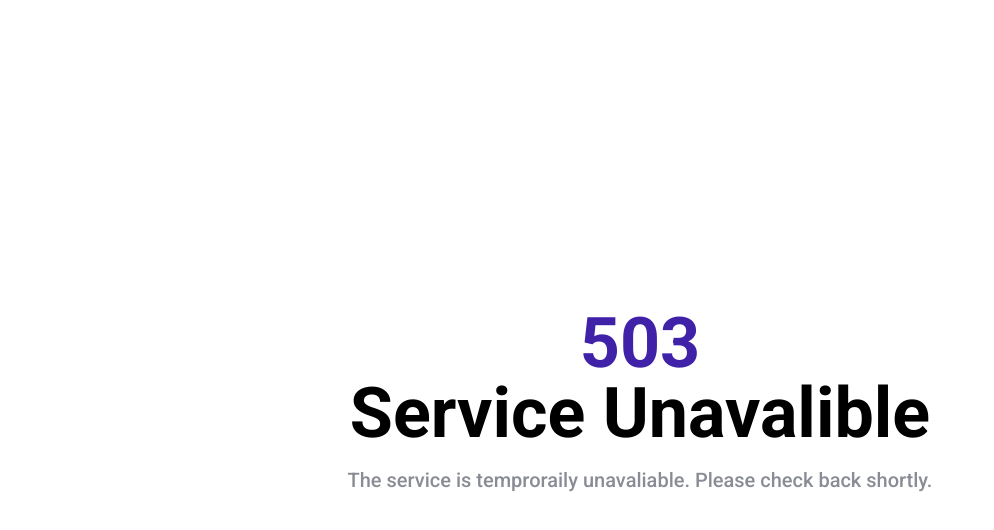
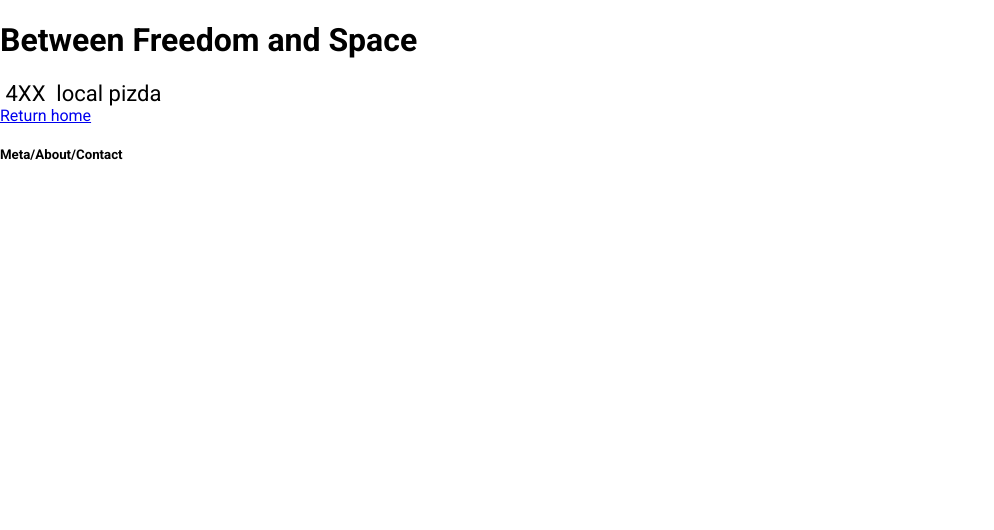
Before and after one commit to Between-Freedom-and-Space/Web-Client, a React (Create React App) app: page /404 in a window 1280 px wide. Shown: the top 530 px of the page, without its empty margins (0-994 px from the left). Built offline with nearby package versions, Linux system fonts and the light colour scheme.

Commit message:
Added router basic

```diff
--- a/package.json
+++ b/package.json
@@ -14,6 +14,7 @@
     "node-sass": "^7.0.3",
     "react": "^18.2.0",
     "react-dom": "^18.2.0",
+    "react-router-dom": "^6.4.2",
     "react-scripts": "5.0.1",
     "typescript": "^4.8.4",
     "web-vitals": "^2.1.4"
--- /dev/null
+++ b/src/apps/page/page.module.css
@@ -0,0 +1,4 @@
+.pageContainer {
+    display: block;
+    margin: 0;
+}
--- /dev/null
+++ b/src/apps/page/page.tsx
@@ -0,0 +1,23 @@
+import React, {ReactNode} from 'react';
+
+import Header from '../../common/components/header/header';
+import Footer from '../../common/components/footer/footer';
+import GeneralContentHolder from '../../common/components/general-content-holder/general-content-holder';
+
+import styles from './page.module.css';
+
+type Props = { children?: ReactNode }
+
+function Page({children}: Props) {
+  return (
+    <div className={styles.pageContainer}>
+      <Header/>
+      <GeneralContentHolder>
+        {children}
+      </GeneralContentHolder>
+      <Footer/>
+    </div>
+  );
+}
+
+export default Page;
--- a/src/common/components/footer/footer.tsx
+++ b/src/common/components/footer/footer.tsx
@@ -1 +1,11 @@
-export {}
+import React from 'react';
+
+function Footer() {
+  return (
+    <footer>
+      <h5> Meta/About/Contact </h5>
+    </footer>
+  );
+}
+
+export default Footer;
--- /dev/null
+++ b/src/common/components/general-content-holder/general-content-holder.tsx
@@ -0,0 +1,13 @@
+import React, {ReactNode} from "react";
+
+type Props = { children?: ReactNode }
+
+function GeneralContentHolder({children}: Props) {
+  return (
+    <main>
+      {children}
+    </main>
+  );
+}
+
+export default GeneralContentHolder;
--- a/src/common/components/header/header.tsx
+++ b/src/common/components/header/header.tsx
@@ -1 +1,11 @@
-export {}
+import React from 'react';
+
+function Header() {
+  return (
+    <header>
+      <h1>Between Freedom and Space</h1>
+    </header>
+  );
+}
+
+export default Header;
--- a/src/entry/entry.tsx
+++ b/src/entry/entry.tsx
@@ -1,11 +1,23 @@
 import React from 'react';
-import FailStatusView from '../common/components/fail-status-view/fail-status-view';
-import { FailType } from '../common/components/fail-status-view/types';
 import './entry.css';
+
+import HomePage from '../pages/home.page';
+import ProfilePage from '../pages/profile.page';
+// import ErrorPage from '../pages/error.page';
+
+import { BrowserRouter, Route, Routes, Navigate } from 'react-router-dom';
+import ErrorPage from "../pages/error.page";
 
 function Entry() {
   return (
-      <FailStatusView failType={FailType.ServiceUnavalible}/>
+    <BrowserRouter>
+      <Routes>
+        <Route index path='/' element={<HomePage/>}/>
+        <Route path='/profile/:uid' element={<ProfilePage/>}/>
+        <Route path='/404' element={<ErrorPage/>}/>
+        <Route path='*' element={<Navigate to='/404'/>}/>
+      </Routes>
+    </BrowserRouter>
   );
 }
 
--- /dev/null
+++ b/src/pages/error.page.tsx
@@ -0,0 +1,47 @@
+import React from 'react';
+
+import Page from '../apps/page/page';
+import Header from '../common/components/header/header';
+
+import {Link} from 'react-router-dom';
+
+enum ErrorType {
+  ClientError,
+  ServerError,
+}
+
+type ErrorDetails = {
+  code: string
+  info: string
+}
+
+const ErrorDetailsProvider: {
+  [key in ErrorType]: ErrorDetails
+} = {
+  [ErrorType.ClientError]: {
+    code: '4XX',
+    info: 'local pizda',
+  },
+  [ErrorType.ServerError]: {
+    code: '5XX',
+    info: 'total pizda',
+  }
+}
+
+const ErrorStatusDetails = ({code, info}: ErrorDetails) => (
+  <div style={{fontSize: '22px'}}>
+    <span>&nbsp;{code}&nbsp;</span>
+    <span>&nbsp;{info}&nbsp;</span>
+  </div>
+)
+
+function ErrorPage() {
+  return (
+    <Page>
+      <ErrorStatusDetails {...ErrorDetailsProvider[ErrorType.ClientError]} />
+      <Link to='/'> Return home </Link>
+    </Page>
+  );
+}
+
+export default ErrorPage;
--- /dev/null
+++ b/src/pages/home.page.tsx
@@ -0,0 +1,12 @@
+import React from 'react'
+import Page from "../apps/page/page";
+
+function HomePage() {
+  return (
+    <Page>
+      <div> Home Page </div>
+    </Page>
+  )
+}
+
+export default HomePage
--- /dev/null
+++ b/src/pages/profile.page.tsx
@@ -0,0 +1,17 @@
+import React from 'react'
+
+import Page from '../apps/page/page';
+
+import {useParams} from 'react-router-dom';
+
+function ProfilePage() {
+  const {uid} = useParams()
+
+  return (
+    <Page>
+      <div> Profile id {uid} </div>
+    </Page>
+  );
+}
+
+export default ProfilePage;
```
Also changed, not shown: 1 other file (tests, documents, lock files or other folders).
